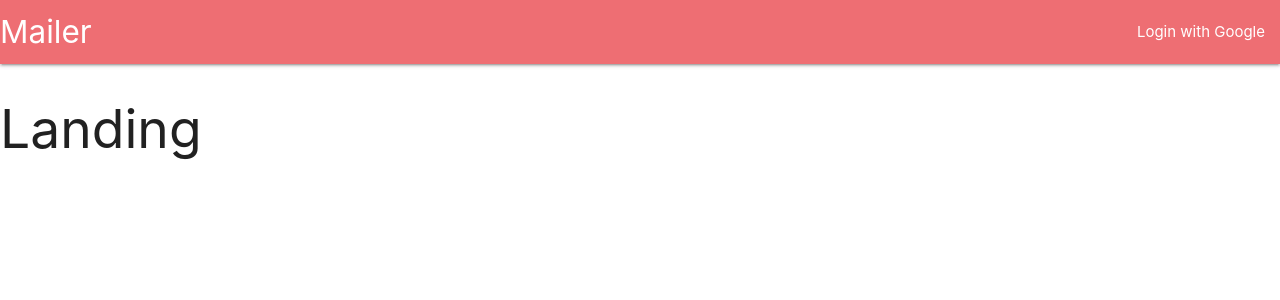
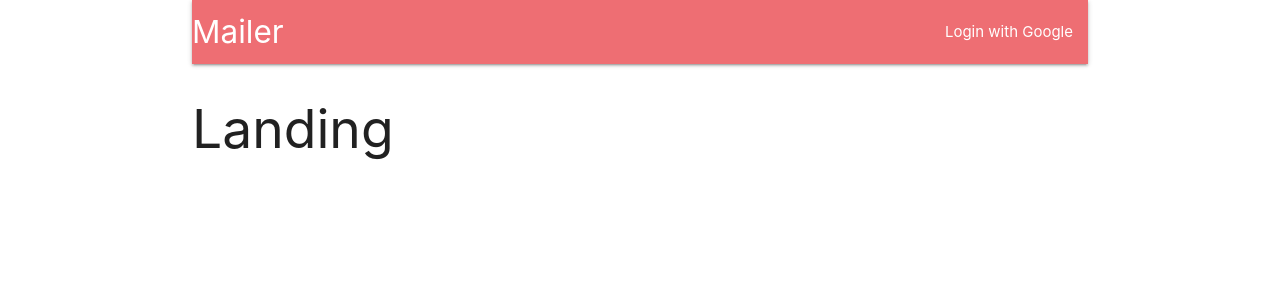
Before and after one commit to dylanschultzie/mailer, a React (Create React App) app in the folder client/: page / in a window 1280 px wide. Shown: the top 300 px of the page. Built offline with nearby package versions, Linux system fonts and the light colour scheme.

Commit message:
More Header styling

```diff
--- a/client/src/components/App.js
+++ b/client/src/components/App.js
@@ -9,7 +9,7 @@ const Landing = () => <h2>Landing</h2>;
 
 const App = () => {
   return (
-    <div>
+    <div className="container">
       <BrowserRouter>
         <div>
           <Header />
--- a/client/src/components/Header.js
+++ b/client/src/components/Header.js
@@ -1,4 +1,4 @@
-import React, { Component } from 'react';
+import React from 'react';
 
 export const Header = () => {
   return (
```
